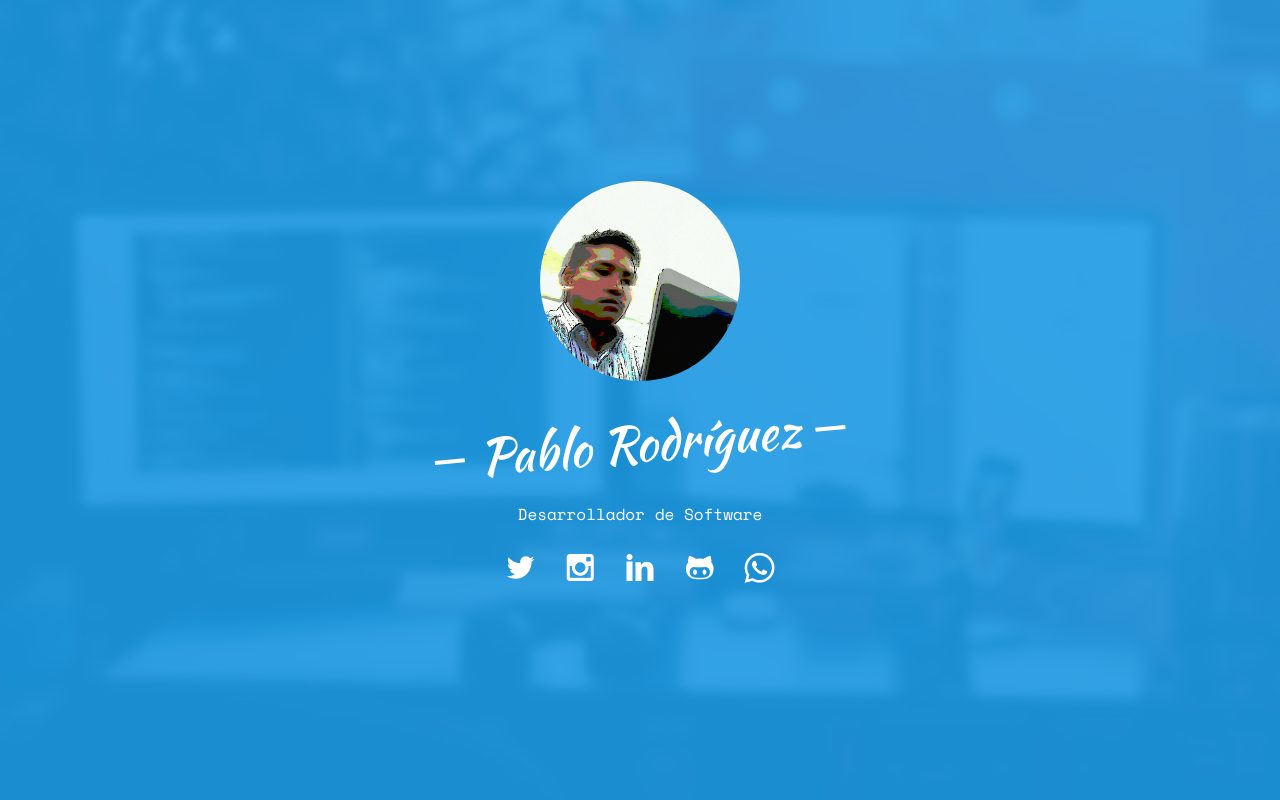
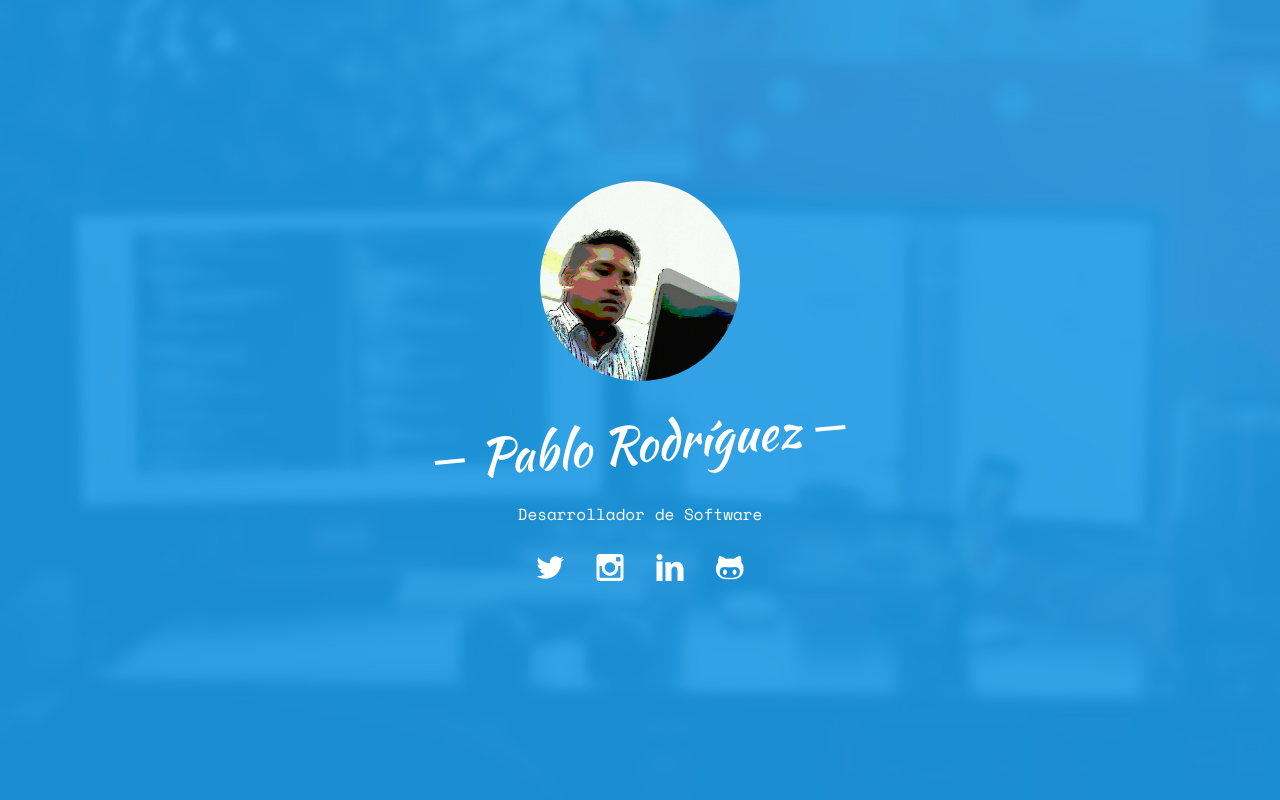
Before and after one commit to pablins/profileFrontGit, a plain HTML site: page index.html in a window 1280 px wide. Shown: the top 800 px of the page. Drawn offline with nearby package versions, Linux system fonts and the light colour scheme; some packages are replaced by stand-ins of ours; no server answers; files whose address does not match are found by name.

Commit message:
Eliminamos icon de whatsapp de la página principal

```diff
--- a/index.html
+++ b/index.html
@@ -79,7 +79,6 @@
 									<li><a href="https://www.instagram.com/pablins6101" target="_blank" class="efectoIcon"><i class="icon-instagram"></i></a></li>
 									<li><a href="https://www.linkedin.com/in/prodriguezm" target="_blank" class="efectoIcon"><i class="icon-linkedin2"></i></a></li>
 									<li><a href="https://github.com/pablins" target="_blank" class="efectoIcon"><i class="icon-github"></i></a></li>
-									<li><a href="#" class="efectoIcon"><i class="icon-whatsapp"></i></a></li>
 								</ul>
 							</p>
 						</div>
```
